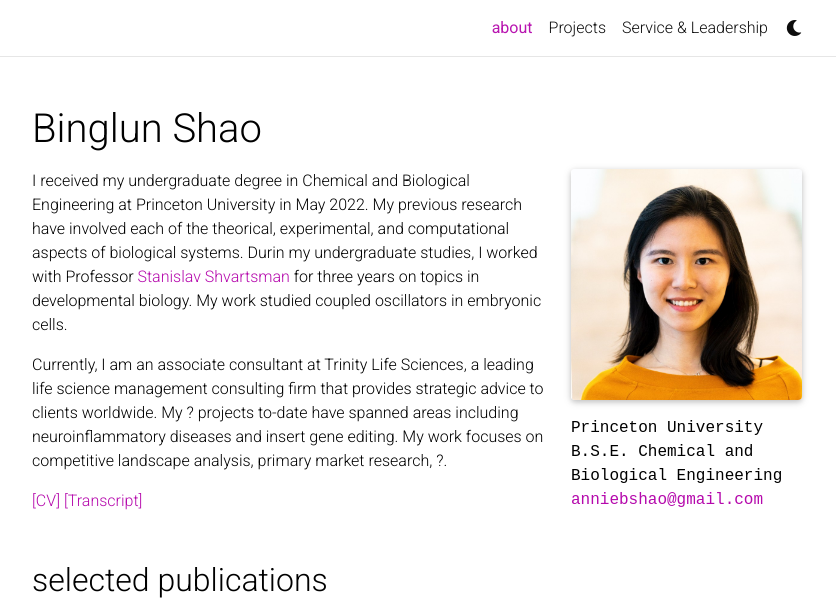
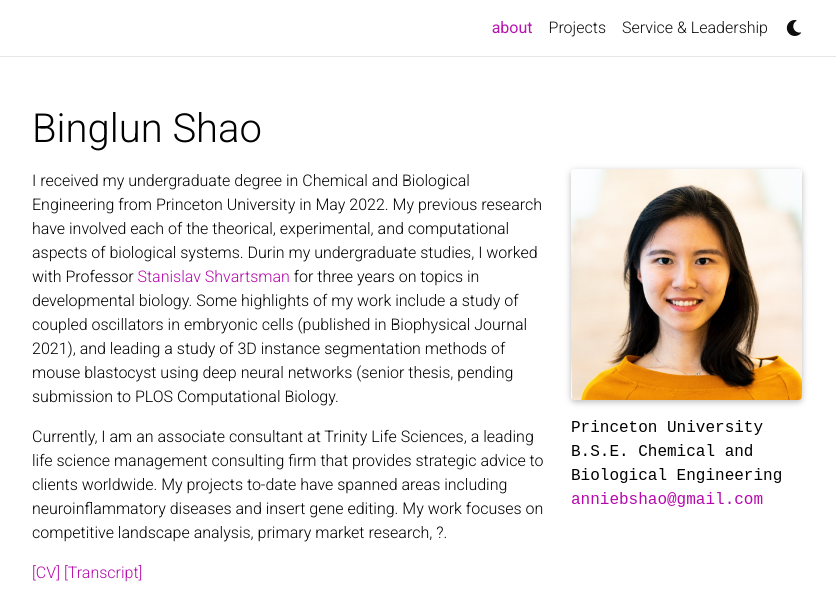
Before and after one commit to bingluna/bingluna.github.io, a Jekyll site: the page built from _pages/about.md, in a window 1280 px wide and 1034 px high, cut to the strip 0-611 px from the top of the window. Shown: the whole strip, without its empty margins (223-1059 px from the left). Built offline with Jekyll 4.4.1, drawn with Linux system fonts in a browser that asks for light colours; full-size pictures stand in for the smaller copies a plugin makes; comment, search, counter and statistics services are not loaded; a style sheet for code colours, icons or effects is not loaded.

Commit message:
fix bibliography and about.md

```diff
--- a/_bibliography/papers.bib
+++ b/_bibliography/papers.bib
@@ -10,7 +10,7 @@
     volume = {120},
     number = {19},
     pages = {4242--4251},
-    author = {Binglun Shao* and Rocky Diegmiller* and Stanislav Y. Shvartsman and (*equal contribution)},
+    author = {Binglun Shao* and Rocky Diegmiller* and Stanislav Y. Shvartsman},
     journal = {Biophysical Journal},
     html = {https://doi.org/10.1016%2Fj.bpj.2021.06.029},
     pdf = {https://www.cell.com/action/showPdf?pii=S0006-3495%2821%2900516-6},
@@ -21,7 +21,7 @@
 
 @article{nunley2022blastospim,
   title = {BlastoSPIM: 3D instance segmentation of nuclei in the mouse blastocyst},
-  author = {Hayden Nunley* and Binglun Shao* and additional authors (*equal contribution)},
+  author = {Hayden Nunley* and Binglun Shao* and additional authors},
   booktitle = {pending submission to PLOS Computational Biology},
   year = {2022},
   selected = {true},
--- a/_pages/about.md
+++ b/_pages/about.md
@@ -17,9 +17,9 @@ news: false  # includes a list of news items
 selected_papers: true # includes a list of papers marked as "selected={true}"
 social: true  # includes social icons at the bottom of the page
 ---
-I received my undergraduate degree in Chemical and Biological Engineering at Princeton University in May 2022. My previous research have involved each of the theorical, experimental, and computational aspects of biological systems. Durin my undergraduate studies, I worked with Professor [Stanislav Shvartsman](https://cbe.princeton.edu/people/stanislav-shvartsman) for three years on topics in developmental biology. My work studied coupled oscillators in embryonic cells.
+I received my undergraduate degree in Chemical and Biological Engineering from Princeton University in May 2022. My previous research have involved each of the theorical, experimental, and computational aspects of biological systems. Durin my undergraduate studies, I worked with Professor [Stanislav Shvartsman](https://cbe.princeton.edu/people/stanislav-shvartsman) for three years on topics in developmental biology. Some highlights of my work include a study of coupled oscillators in embryonic cells (published in Biophysical Journal 2021), and leading a study of 3D instance segmentation methods of mouse blastocyst using deep neural networks (senior thesis, pending submission to PLOS Computational Biology.
 
-Currently, I am an associate consultant at Trinity Life Sciences, a leading life science management consulting firm that provides strategic advice to clients worldwide. My ? projects to-date have spanned areas including neuroinflammatory diseases and insert gene editing. My work focuses on competitive landscape analysis, primary market research, ?.
+Currently, I am an associate consultant at Trinity Life Sciences, a leading life science management consulting firm that provides strategic advice to clients worldwide. My projects to-date have spanned areas including neuroinflammatory diseases and insert gene editing. My work focuses on competitive landscape analysis, primary market research, ?.
 
 
 [\[CV\]](https://bingluna.github.io/assets/pdf/cv.pdf)
```
Also changed, not shown: 1 other file.
